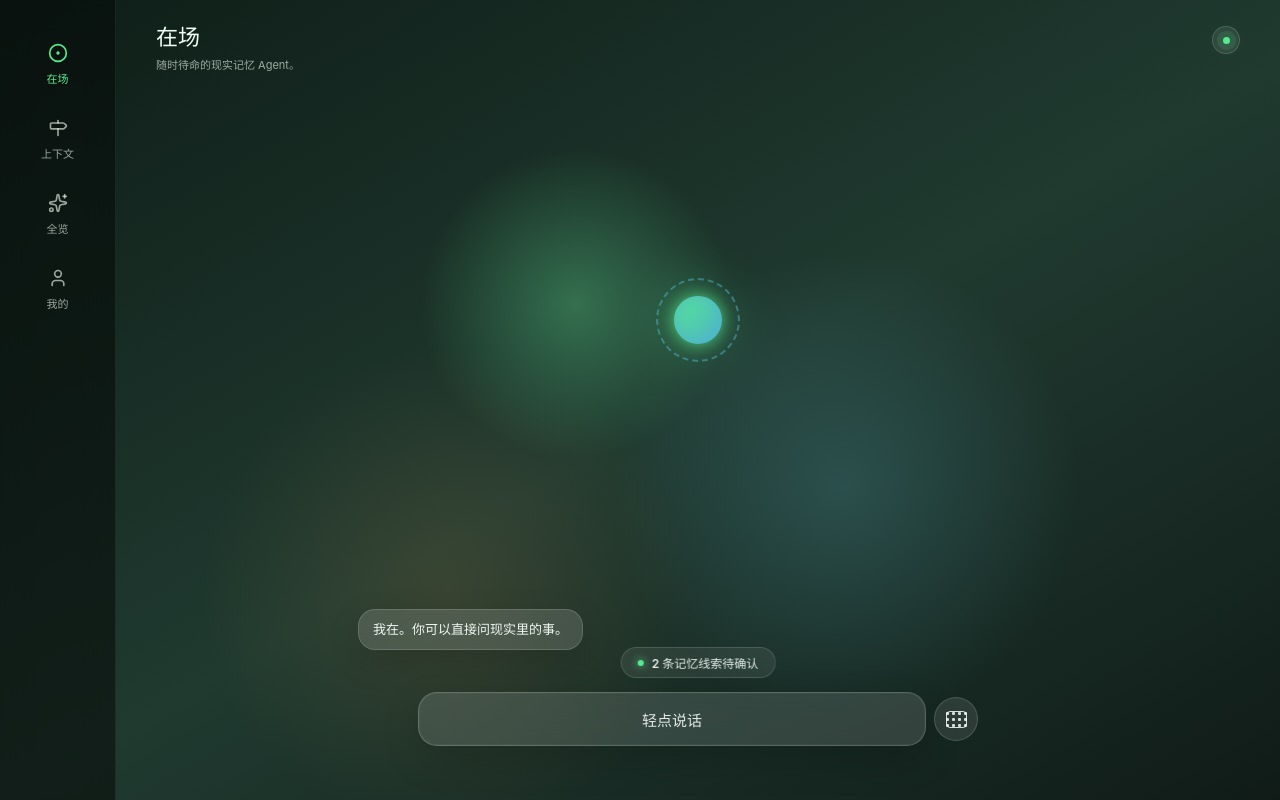
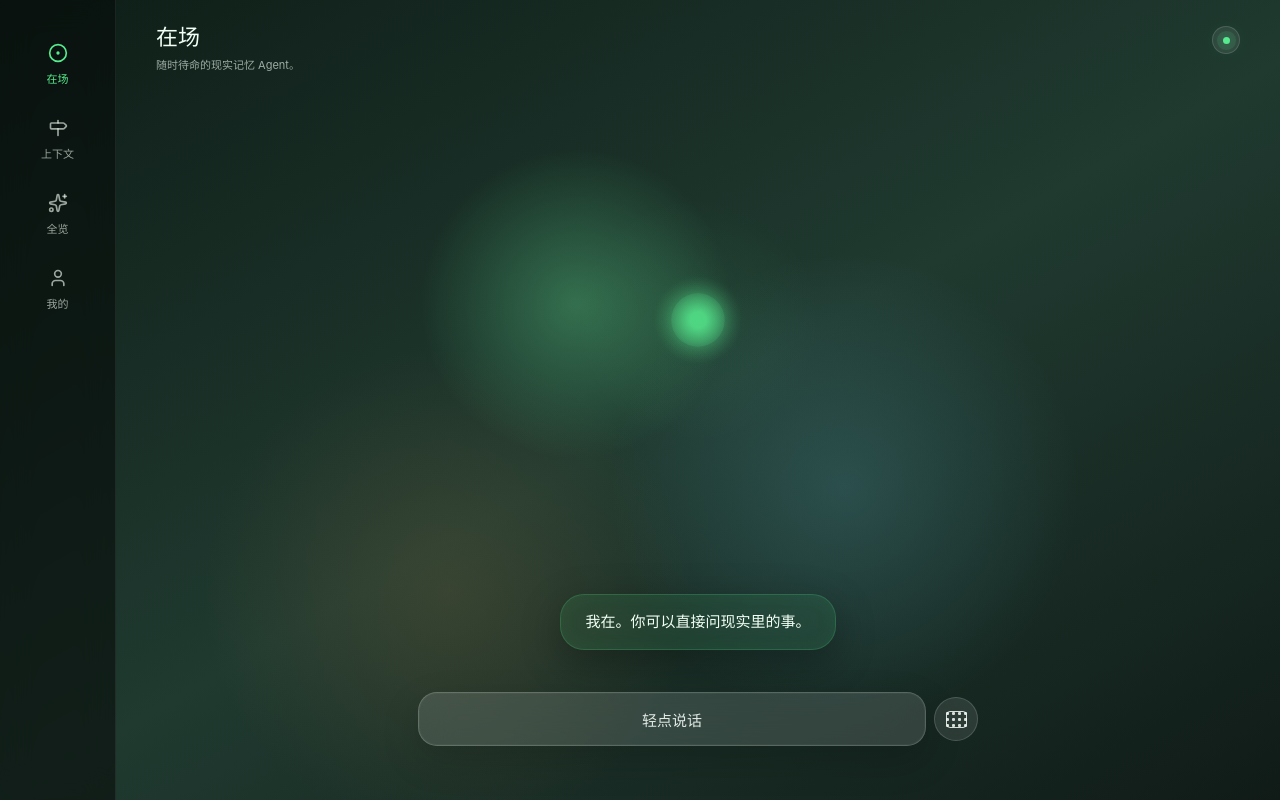
Before and after one commit to cedar202510-dotcom/reality-memory-engine, a React (Vite) app in the folder frontend/: page /agent in a window 1280 px wide. Built offline with nearby package versions, Linux system fonts and the light colour scheme.

Commit message:
feat(ui): update PresenceOrb ripples and add glassmorphic bubble for AI response

```diff
--- a/frontend/src/App.jsx
+++ b/frontend/src/App.jsx
@@ -84,38 +84,31 @@ const FALLBACK_ANSWER = "最后一次确认在客厅工作桌下方。今天 10:
 function AgentHome() {
   const { messages, setMessages, isTyping, setIsTyping, setShowClues } = useOutletContext();
   const [listening, setListening] = useState(false);
+  const [agentText, setAgentText] = useState("我在。你可以直接问现实里的事。");
+  const [userText, setUserText] = useState("");
 
   const handleSend = async (text) => {
     const textToSend = text || "我的充电器在哪里？";
-    const newMsg = { id: Date.now(), text: textToSend, sender: "user" };
-    setMessages(prev => {
-      const lastAgent = prev.slice().reverse().find(m => m.sender === 'agent');
-      return lastAgent ? [lastAgent, newMsg] : [newMsg];
-    });
-
+    setUserText(textToSend);
     setIsTyping(true);
     setListening(false);
-    setMessages(prev => [...prev, { id: Date.now()+1, text: "", sender: "agent", type: "thinking" }]);
 
     // 真实后端优先；memory-platform 未启动时回退演示答案，保持原型可独立展示
     let reply = FALLBACK_ANSWER;
-    let demo = true;
     try {
       const res = await whereIs(extractObjectName(textToSend), true);
       if (res?.answer_text) {
         reply = res.answer_text;
-        demo = false;
       }
     } catch {
       /* 后端不可达 → 保持 demo 答案 */
     }
 
-    // 保留用户问句而不是上一条 agent 消息：看不到问的是什么，答案就没有意义
-    setMessages([
-      newMsg,
-      { id: Date.now()+2, text: reply, sender: "agent", demo },
-    ]);
-    setIsTyping(false);
+    setTimeout(() => {
+      setAgentText(reply);
+      setUserText(""); // 用户气泡化为轻烟消失
+      setIsTyping(false);
+    }, 1500); // 模拟网络延迟和动画过度时间
   };
 
   const handleVoice = () => {
@@ -128,7 +121,7 @@ function AgentHome() {
   return (
     <div className="page-view agent-page">
       <div style={{ position: "absolute", top: "40%", left: "50%", transform: "translate(-50%, -50%)", zIndex: 0 }}>
-        <PresenceOrb state={listening ? "listening" : (isTyping || messages.some(m => m.type === "thinking")) ? "thinking" : "idle"} />
+        <PresenceOrb state={listening ? "listening" : isTyping ? "thinking" : "idle"} />
       </div>
 
       <header className="top" style={{ zIndex: 10 }}>
@@ -139,27 +132,60 @@ function AgentHome() {
         <i className="enabled" aria-label="已开启"></i>
       </header>
 
-      <div className="dialogue" aria-live="polite" style={{ zIndex: 10 }}>
-        <AnimatePresence initial={false}>
-          {messages.map(msg => (
+      {/* 顶部线索提醒（灵动岛风格） */}
+      <div style={{ position: "absolute", top: 80, width: "100%", display: "flex", justifyContent: "center", zIndex: 20 }}>
+        <motion.button
+          className="hint-pill"
+          onClick={() => setShowClues(true)}
+          initial={{ y: -50, opacity: 0 }}
+          animate={{ y: 0, opacity: 1 }}
+          style={{ background: "rgba(0,0,0,0.6)", backdropFilter: "blur(10px)", border: "1px solid rgba(255,255,255,0.1)", borderRadius: "20px", padding: "6px 16px", display: "flex", alignItems: "center", gap: "8px", fontSize: "13px", color: "var(--ink)" }}
+        >
+          <span className="status-dot"></span> 2 条记忆线索待确认
+        </motion.button>
+      </div>
+
+      <div className="dialogue" aria-live="polite" style={{ zIndex: 10, display: "flex", flexDirection: "column", height: "100%", justifyContent: "center", paddingBottom: "100px" }}>
+
+        <AnimatePresence mode="wait">
+          <motion.div
+            key={agentText}
+            initial={{ opacity: 0, scale: 0.8, filter: "blur(10px)" }}
+            animate={{ opacity: isTyping || listening ? 0 : 1, scale: isTyping || listening ? 1.05 : 1, filter: isTyping || listening ? "blur(10px)" : "blur(0px)" }}
+            transition={{ duration: 0.6, type: "spring", bounce: 0.4 }}
+            style={{
+              margin: "0 auto",
+              textAlign: "center",
+              fontSize: "15px",
+              color: "var(--ink)",
+              padding: "16px 24px",
+              lineHeight: "1.5",
+              background: "rgba(86, 235, 142, 0.08)",
+              border: "1px solid rgba(86, 235, 142, 0.2)",
+              backdropFilter: "blur(20px)",
+              borderRadius: "24px",
+              maxWidth: "85%",
+              boxShadow: "0 12px 40px rgba(0,0,0,0.3), inset 0 0 20px rgba(86, 235, 142, 0.05)"
+            }}
+          >
+            {agentText}
+          </motion.div>
+        </AnimatePresence>
+
+        <AnimatePresence>
+          {userText && (
             <motion.div
-              key={msg.id}
-              initial={{ opacity: 0, y: 20, scale: 0.95 }}
-              animate={{ opacity: 1, y: 0, scale: 1 }}
-              transition={{ duration: 0.3, type: "spring", bounce: 0.4 }}
-              className={`bubble ${msg.sender} ${msg.type === "thinking" ? "thinking" : ""}`}
+              initial={{ opacity: 0, y: 20 }}
+              animate={{ opacity: 1, y: 0 }}
+              exit={{ opacity: 0, y: -20, filter: "blur(5px)" }}
+              className="bubble user"
+              style={{ position: "absolute", bottom: "160px", right: "24px" }}
             >
-              {msg.type === "thinking" ? <><i/><i/><i/></> : msg.text}
-              {/* 演示答案必须标出来：分不清真假的 demo 会毁掉可信度 */}
-              {msg.demo && <span className="bubble-demo">演示答案 · 后端未连接</span>}
+              {userText}
             </motion.div>
-          ))}
+          )}
         </AnimatePresence>
       </div>
-
-      <button className="hint-pill" onClick={() => setShowClues(true)} style={{ opacity: isTyping ? 0 : 1 }}>
-        <span className="status-dot"></span> 2 条记忆线索待确认
-      </button>
 
       <div className="composer" role="group" aria-label="语音输入">
         <button className={`voice ${listening ? 'listening' : ''}`} onClick={handleVoice}>
--- a/frontend/src/PresenceOrb.jsx
+++ b/frontend/src/PresenceOrb.jsx
@@ -6,73 +6,89 @@ export default function PresenceOrb({ state }) {
 
   // Base colors for different states
   const colors = {
-    idle: ["#56eb8e", "#4eb2cc"], // Green to Aqua
-    listening: ["#4eb2cc", "#6e56cf"], // Aqua to Purple
-    thinking: ["#da924b", "#e05b5b"] // Warm Orange to Red
+    idle: "rgba(86, 235, 142, 0.6)",       // Green
+    listening: "rgba(78, 178, 204, 0.6)",  // Aqua
+    thinking: "rgba(218, 146, 75, 0.6)"    // Warm Orange
   };
 
-  const currentColors = colors[state] || colors.idle;
+  const coreColors = {
+    idle: "#56eb8e",
+    listening: "#4eb2cc",
+    thinking: "#da924b"
+  };
+
+  const color = colors[state] || colors.idle;
+  const coreColor = coreColors[state] || coreColors.idle;
+
+  // Determine animation scales and speeds based on state
+  const isListening = state === "listening";
+  const isThinking = state === "thinking";
 
   return (
-    <div style={{ position: "relative", width: 120, height: 120, display: "flex", justifyContent: "center", alignItems: "center" }}>
-      {/* Outer Glow / Pulse */}
+    <div style={{ position: "relative", width: 200, height: 200, display: "flex", justifyContent: "center", alignItems: "center" }}>
+
+      {/* Ripple 1 */}
       <motion.div
         animate={{
-          scale: state === "listening" ? [1, 1.5, 1] : state === "thinking" ? [1, 1.2, 1] : 1,
-          opacity: state === "listening" ? [0.3, 0.6, 0.3] : state === "thinking" ? [0.2, 0.4, 0.2] : 0.1,
+          scale: isListening ? [1, 8] : [1, 6],
+          opacity: isListening ? [0.8, 0] : [0.6, 0]
         }}
         transition={{
-          duration: state === "listening" ? 1.5 : 2,
+          duration: isListening ? 3 : 5,
+          repeat: Infinity,
+          ease: "easeOut"
+        }}
+        style={{
+          position: "absolute",
+          width: 50,
+          height: 50,
+          borderRadius: "50%",
+          background: `radial-gradient(circle, ${color} 0%, transparent 70%)`,
+          zIndex: 1
+        }}
+      />
+
+      {/* Ripple 2 */}
+      <motion.div
+        animate={{
+          scale: isListening ? [1, 8] : [1, 6],
+          opacity: isListening ? [0.8, 0] : [0.6, 0]
+        }}
+        transition={{
+          duration: isListening ? 3 : 5,
+          repeat: Infinity,
+          ease: "easeOut",
+          delay: isListening ? 1.5 : 2.5
+        }}
+        style={{
+          position: "absolute",
+          width: 50,
+          height: 50,
+          borderRadius: "50%",
+          background: `radial-gradient(circle, ${color} 0%, transparent 70%)`,
+          zIndex: 1
+        }}
+      />
+
+      {/* Hybrid Core */}
+      <motion.div
+        animate={{
+          scale: isThinking ? [1, 1.2, 1] : isListening ? [1, 1.4, 1] : [1, 1.3, 1],
+          opacity: isListening ? 1 : 0.8,
+          boxShadow: isThinking
+            ? `0 0 40px ${coreColor}, inset 0 0 20px #fff`
+            : `0 0 20px ${color}`
+        }}
+        transition={{
+          duration: isListening ? 1.5 : 3,
           repeat: Infinity,
           ease: "easeInOut"
         }}
         style={{
-          position: "absolute",
-          width: "100%",
-          height: "100%",
+          width: 50,
+          height: 50,
           borderRadius: "50%",
-          background: `radial-gradient(circle, ${currentColors[0]} 0%, transparent 70%)`,
-          filter: "blur(20px)"
-        }}
-      />
-
-      {/* Middle Ring */}
-      <motion.div
-        animate={{
-          rotate: state === "thinking" ? 360 : 0,
-          scale: state === "listening" ? [1, 1.1, 1] : 1,
-        }}
-        transition={{
-          rotate: { duration: 3, repeat: Infinity, ease: "linear" },
-          scale: { duration: 1.5, repeat: Infinity, ease: "easeInOut" }
-        }}
-        style={{
-          position: "absolute",
-          width: "70%",
-          height: "70%",
-          borderRadius: "50%",
-          border: `2px solid ${currentColors[1]}`,
-          opacity: 0.5,
-          borderStyle: "dashed"
-        }}
-      />
-
-      {/* Core Orb */}
-      <motion.div
-        animate={{
-          scale: state === "listening" ? [0.9, 1.1, 0.9] : 1,
-          boxShadow: `0 0 20px ${currentColors[0]}, inset 0 0 20px ${currentColors[1]}`
-        }}
-        transition={{
-          duration: state === "listening" ? 1 : 2,
-          repeat: Infinity,
-          ease: "easeInOut"
-        }}
-        style={{
-          width: "40%",
-          height: "40%",
-          borderRadius: "50%",
-          background: `linear-gradient(135deg, ${currentColors[0]}, ${currentColors[1]})`,
+          background: `radial-gradient(circle, ${coreColor} 20%, transparent 100%)`,
           zIndex: 10
         }}
       />
```
